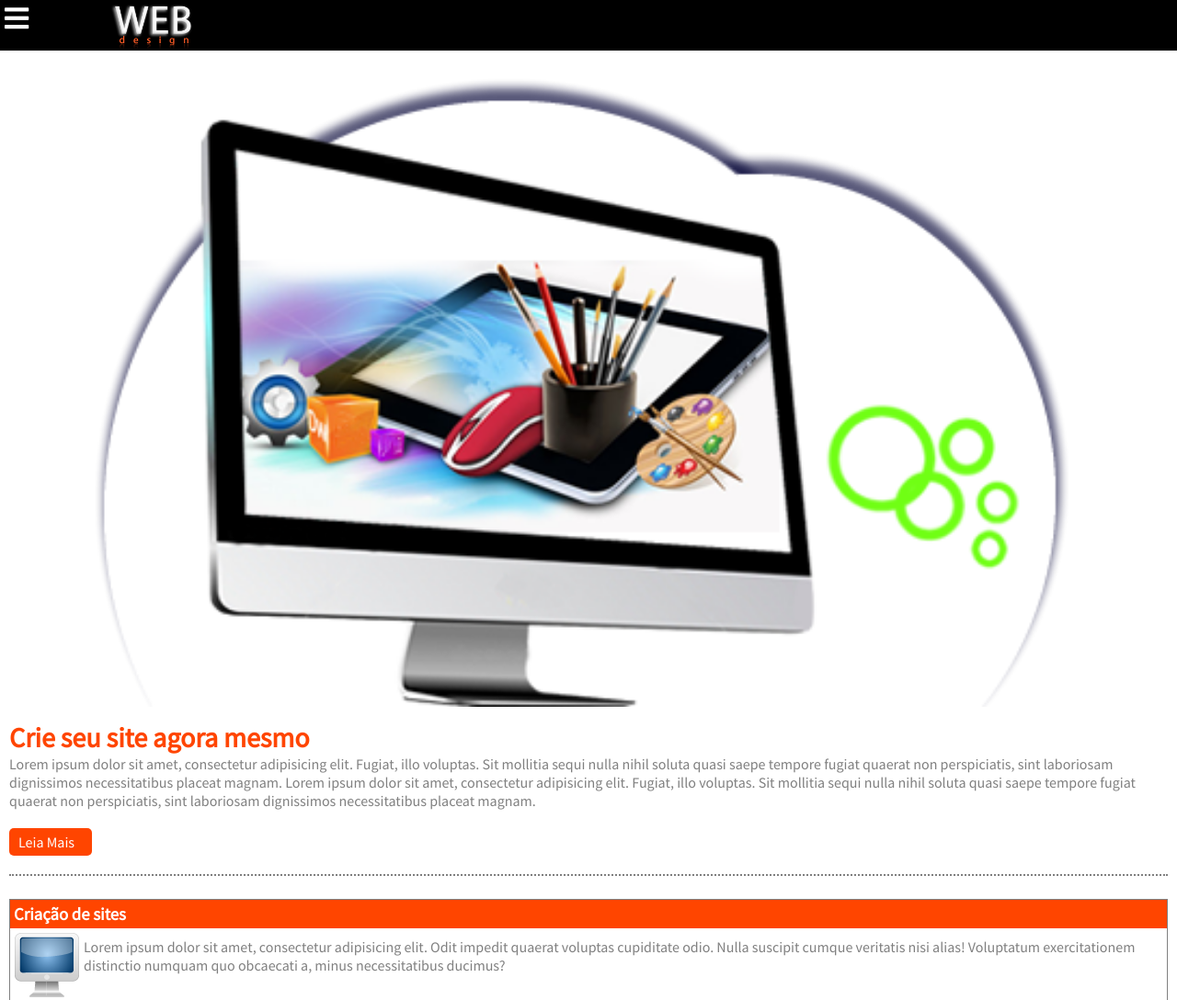
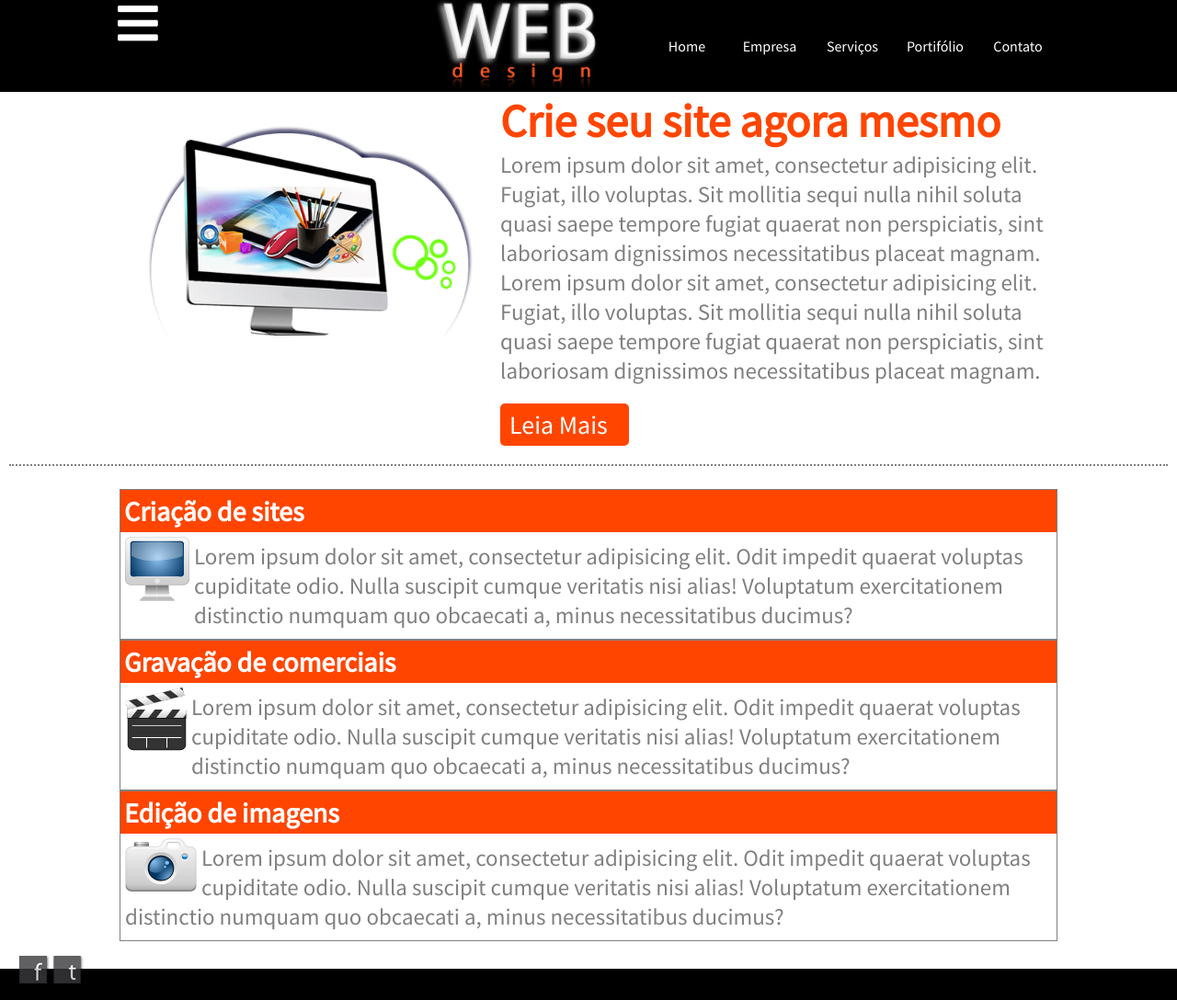
Before and after one commit to BrendaAngelimBeltrane/web-design-flexbox, a plain HTML site: page index.html in a window 1280 px wide. Shown: the top 1088 px of the page at 92% size. Drawn offline with Linux system fonts and the light colour scheme.

Commit message:
css do index atualizado 22/02/19

```diff
--- a/CSS/estilos.css
+++ b/CSS/estilos.css
@@ -1,4 +1,5 @@
 @import url('https://fonts.googleapis.com/css?family=Source+Sans+Pro');
+ /* Mobile */
 
 * {
     margin: 0;
@@ -108,3 +109,90 @@ footer img {
     bottom: 20px;
     margin-top: 5px;
 }
+
+/* Ipad - Tablet */
+
+@media screen and (min-width: 768px) {
+
+    header {
+        height: 100px;
+    }
+
+    header img {
+        height: 100px;
+        margin-left: 250px;
+    }
+
+    header i {
+        font-size: 50px;
+    }
+
+    figure img {
+        width: 70vw;
+        margin-left: 80px;
+    }
+
+    article h2 {
+        font-size: 50px;
+    }
+
+    article p {
+        font-size: 25px;
+    }
+
+    article a {
+        width: 140px;
+        font-size: 28px;
+    }
+
+    article h3 {
+        font-size: 30px;
+    }
+}
+
+@media screen and (min-width: 992px) {
+    header i {
+        text-decoration: transparent;
+    }
+
+    header {
+    align-items: flex-start;
+    justify-content: space-between;
+    padding: 0 10%;
+    }
+
+    header nav {
+        display: flex;
+        height: 9vh;
+    }
+
+    header nav a {
+        width: 90px;
+        text-align: center;
+        padding: 40px 10px 10px 10px;
+        color: white;
+        text-decoration: none;
+    }
+
+    header nav a:hover {
+        background-color: #fe3500;
+        border-radius: 0 0 15px 15px;
+    }
+
+    figure img {
+        width: 30vw;
+        margin: 30px 30px 30px 0;
+    }
+
+    section {
+        padding: 0 120px;
+    }
+
+    #principal {
+        flex-direction: row;
+    }
+
+    #p1 {
+
+    }
+}
--- /dev/null
+++ b/CSS/exemplo.css
@@ -0,0 +1,75 @@
+@import url('https://fonts.googleapis.com/css?family=Source+Sans+Pro');
+
+* {
+    margin: 0;
+    padding: 0;
+    box-sizing: border-box;
+    font-family: 'Source Sans Pro', sans-serif;
+}
+
+header {
+    display: flex;
+    align-items: flex-start;
+    justify-content: space-between;
+
+    padding: 0 10%;
+
+    background-color: black;
+}
+
+header img {
+    height: 9vh;
+    margin-top: 5px;
+}
+
+header nav {
+    display: flex;
+    height: 9vh;
+}
+
+header nav a {
+    width: 90px;
+    text-align: center;
+    padding: 40px 10px 10px 10px;
+    color: white;
+    text-decoration: none;
+}
+
+/* pseudo-classe (ação específica pra tag
+Hover=quando o mouse passa por cima acontece... */
+
+header nav a:hover {
+    background-color: #fe3500;
+    border-radius: 0 0 15px 15px;
+}
+
+/*Mobile*/
+* {
+    padding: 0;
+    margin: 0;
+}
+
+header nav {
+    display: none;
+}
+
+header i {
+    color: white;
+}
+
+figure img {
+    width: 80%;
+    justify-content: center;
+
+}
+
+
+
+
+
+
+
+
+@media screen and (min-width: 320px) {
+
+}
```
